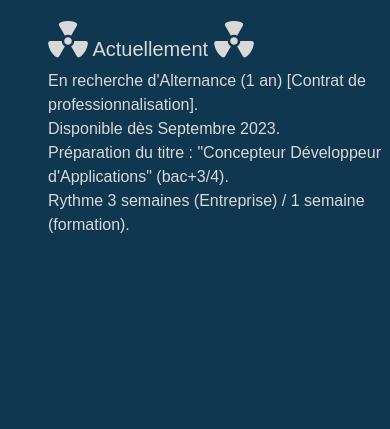
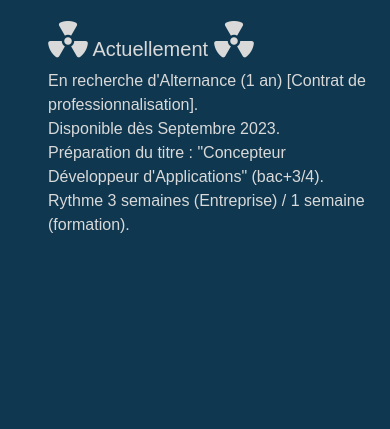
Before and after one commit to BlueEel/mon-portfolio, a plain HTML site: page index.html in a window 390 px wide. Shown: the part 330-759 px from the top of the page. Drawn offline with nearby package versions, Linux system fonts and the light colour scheme; a script that the page names is missing; a web font is replaced by a local one.

Commit message:
add modif p-accueil

```diff
--- a/index.html
+++ b/index.html
@@ -102,7 +102,7 @@
                 <div class="ms-5 mt-4">
                     <h5><i class="fa-solid fa-radiation fa-spin fa-2x"></i>
                         Actuellement <i class="fa-solid fa-radiation fa-spin fa-2x"></i></h5>
-                    <p>En recherche d'Alternance (1 an) [Contrat de
+                    <p class="p-accueil">En recherche d'Alternance (1 an) [Contrat de
                         professionnalisation].<br>
                         Disponible dès Septembre 2023.<br>Préparation du titre : "Concepteur Développeur
                         d'Applications" (bac+3/4).<br>
--- a/style.css
+++ b/style.css
@@ -452,6 +452,9 @@ h1 {
     }
     .accueil p {
         font-size: 1rem;
+    }
+    .p-accueil {
+        margin-right: 1.5rem;
     }
     .btn-rond-menu {
         width: 60px;
@@ -994,6 +997,7 @@ hr {
     width: 100%;
     height: auto;
     border-bottom: none;
+    margin-bottom: 5rem;
 }
 .section-contact h2 {
     text-align: center;
```
